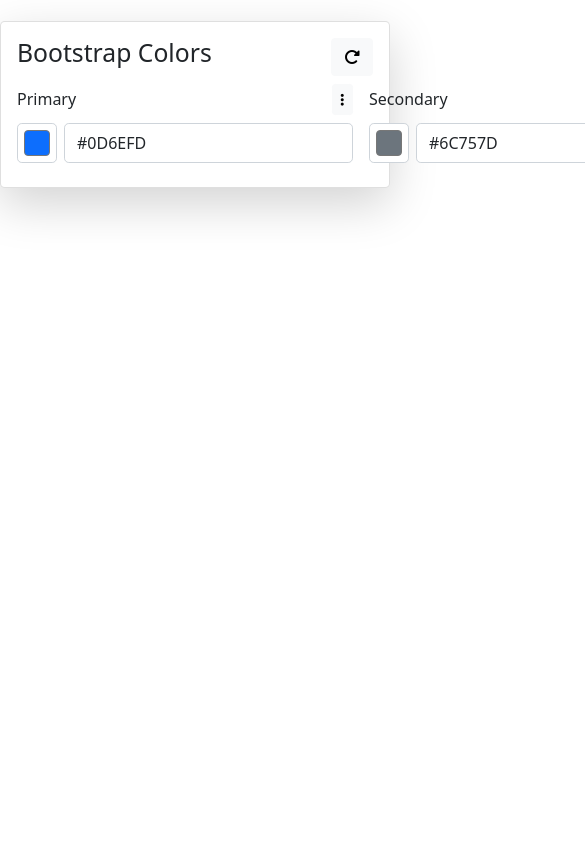
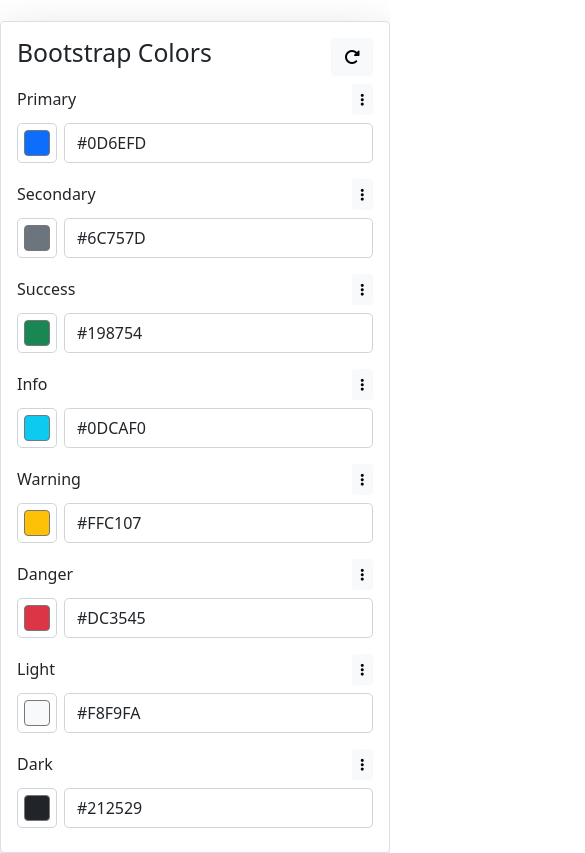
Before and after one commit to computergnome99/bs-recolor, a website: page index.html in a window 390 px wide. Shown: the part 134-987 px from the top of the page, 585 px wide, since content can reach past the window. Before the commit the page ends 844 px from the top, so only its background shows below. Drawn offline with nearby package versions, Linux system fonts and the light colour scheme.

Commit message:
added responsive sizing to inputs

```diff
--- a/includes/scss/style.scss
+++ b/includes/scss/style.scss
@@ -1,4 +1,7 @@
+$primary: #2D2D2D;
+
 @import '../../node_modules/bootstrap/scss/bootstrap.scss';
+// @import url(../../node_modules/bootstrap/dist/css/bootstrap.min.css);
 
 .content {
     max-width: 1080px;
@@ -8,3 +11,7 @@
 .form-control-color {
     width: 40px !important;
 }
+
+.dropdown-menu.show {
+    transform: translate(0, 33px) !important;
+}
--- a/index.html
+++ b/index.html
@@ -20,13 +20,13 @@
                 <h2>Bootstrap Colors</h2>
                 <button class="btn btn-light"><i class="fas fa-rotate-right"></i></button>
             </div>
-            <form id="parentNode" class="d-flex flex-sm-wrap gap-3 needs-validation justify-content-between" novalidate>
+            <form id="parentNode" class="d-flex flex-wrap gap-3 needs-validation justify-content-between" novalidate>
 
-                <div id="templateNode" class="d-flex flex-column">
+                <div id="templateNode" class="d-flex flex-column flex-grow-1 flex-shrink-0">
 
                     <div class="d-flex justify-content-between align-items-center mb-2">
                         <label for="color-template" class="form-label mb-0">template</label>
-                        <div class="dropright">
+                        <div class="dropdown">
                             <button class="btn btn-light btn-sm" id="bs-template-dropdown" type="button" data-bs-toggle="dropdown" aria-expanded="false"><i class="fas fa-ellipsis-vertical"></i></button>
                             <ul class="dropdown-menu" aria-labelledby="bs-template-dropdown">
                                 <li><button type="button" class="dropdown-item"><i class="far fa-rotate-right me-3"></i>Reset to Default</button></li>
@@ -36,7 +36,7 @@
                         </div>
                     </div>
 
-                    <div class="input-group d-flex gap-2" style="width: 21rem;">
+                    <div class="input-group d-flex gap-2 flex-grow-1">
                         <input class="form-control form-control-color rounded-3  flex-grow-0" type="color" name="color-primary-chip" value="#000000" oninput="updateColor(event)">
                         <input class="form-control rounded-3" type="text" name="color-primary" value="#000000" placeholder="#000000" oninput="updateColor(event)" autocomplete="off" required>
                         <div class="invalid-feedback">
```
Also changed, not shown: includes/css/style.css, 1 other file.
